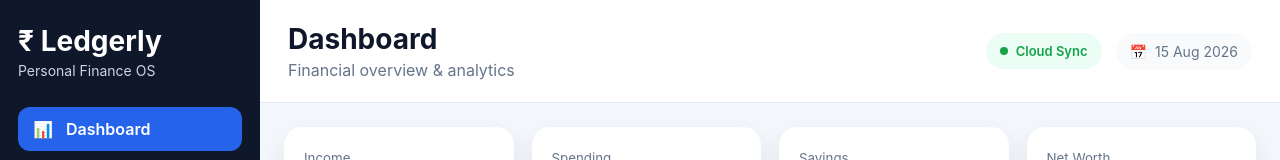
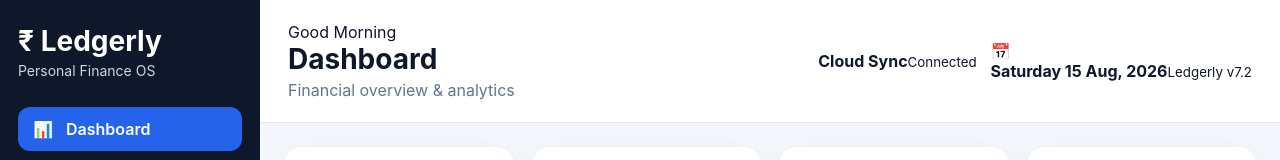
Before and after one commit to pravie7/ledgerly, a React (Vite) app: page / in a window 1280 px wide. Shown: the top 160 px of the page. Built offline with nearby package versions, Linux system fonts and the light colour scheme; no server answers.

Commit message:
Update Header.jsx

```diff
--- a/src/components/Header.jsx
+++ b/src/components/Header.jsx
@@ -3,6 +3,7 @@
 export default function Header({ page }) {
   const today = useMemo(() => {
     return new Date().toLocaleDateString("en-IN", {
+      weekday: "long",
       day: "2-digit",
       month: "short",
       year: "numeric",
@@ -13,35 +14,54 @@
     Dashboard: "Financial overview & analytics",
     Transactions: "Track income and expenses",
     Accounts: "Manage your bank accounts",
-    Transfers: "Move money between accounts",
-    Recurring: "Automate recurring bills",
+    Transfers: "Internal money transfers",
+    Recurring: "Automate recurring payments",
     Subscriptions: "Monthly subscription tracker",
-    Budgets: "Control your monthly spending",
-    Goals: "Track financial goals",
-    Investments: "Monitor net worth & assets",
-    Reports: "Profit & loss reports",
+    Budgets: "Control monthly spending",
+    Goals: "Achieve your financial goals",
+    Investments: "Net worth & asset management",
+    Portfolio: "Stocks, SIPs & Fixed Deposits",
+    Retirement: "FIRE & retirement planning",
+    Reports: "Financial reports & exports",
     Documents: "Import bank statements",
-    Rules: "Auto categorization rules",
+    Rules: "Auto categorization engine",
     Notifications: "Alerts & reminders",
-    Settings: "Ledgerly preferences",
+    Settings: "Application preferences",
   };
+
+  const greeting = useMemo(() => {
+    const hour = new Date().getHours();
+
+    if (hour < 12) return "Good Morning";
+    if (hour < 17) return "Good Afternoon";
+    return "Good Evening";
+  }, []);
 
   return (
     <header className="header">
-      <div>
+      <div className="headerLeft">
+        <div className="greeting">{greeting}</div>
+
         <h1>{page}</h1>
+
         <p>{pageInfo[page] || "Personal Finance OS"}</p>
       </div>
 
       <div className="headerRight">
-        <div className="status">
-          <span className="dot" />
-          <span>Cloud Sync</span>
+        <div className="statusCard">
+          <div className="statusDot" />
+          <div>
+            <strong>Cloud Sync</strong>
+            <small>Connected</small>
+          </div>
         </div>
 
-        <div className="dateBox">
-          <span className="calendar">📅</span>
-          <span>{today}</span>
+        <div className="dateCard">
+          <div className="calendar">📅</div>
+          <div>
+            <strong>{today}</strong>
+            <small>Ledgerly v7.2</small>
+          </div>
         </div>
       </div>
     </header>
```
